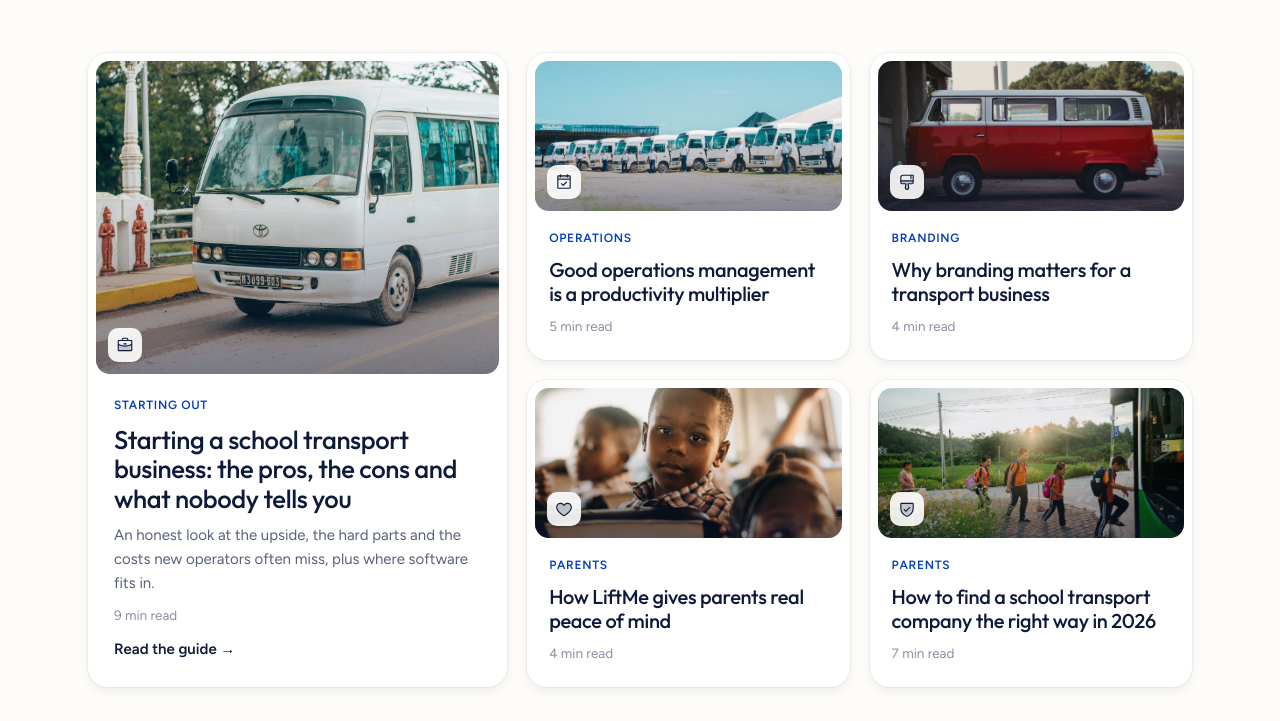
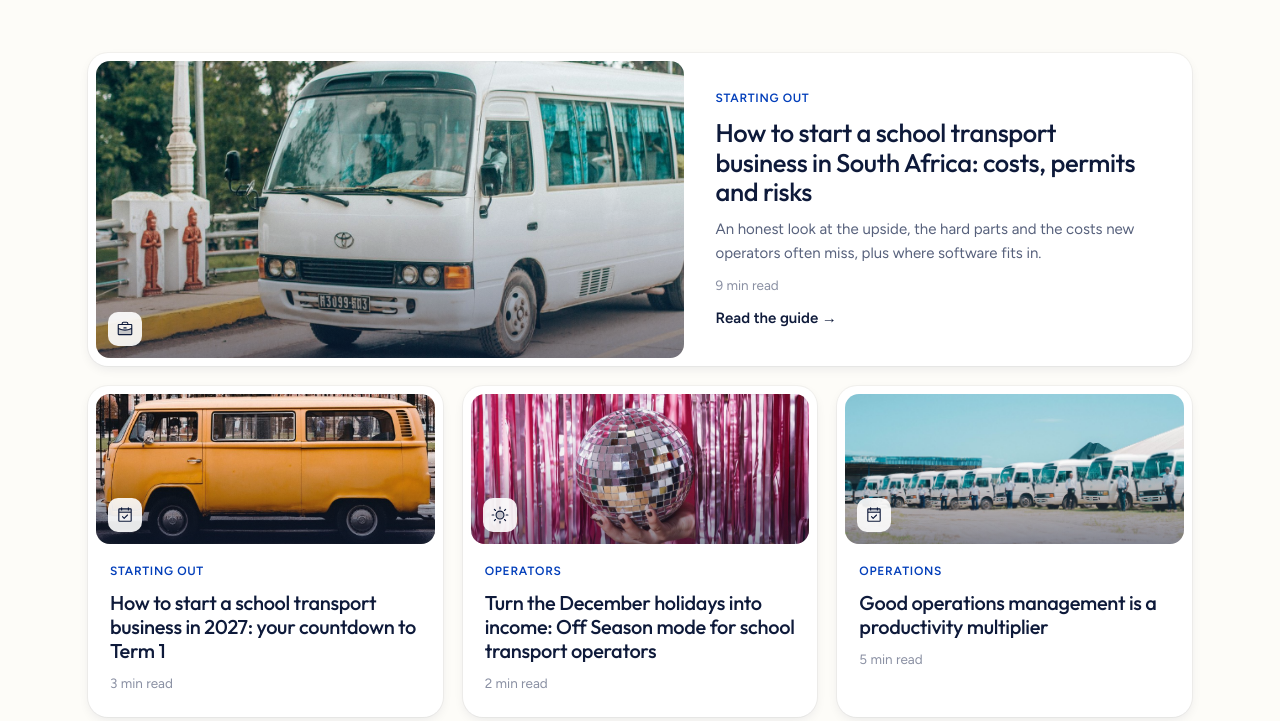
Before and after one commit to coetzeeinvest-oss/lsc-software-site, a plain HTML site: page index.html in a window 1280 px wide. Shown: the part 7502-8223 px from the top of the page. Drawn offline with Linux system fonts and the light colour scheme.

Commit message:
Retitle the starting-a-business post and link blog posts from home and features
Rename the post to "How to Start a School Transport Business in South Africa:
Costs, Permits and Risks" (title, og/twitter, H1, description and the blog and
home cards) to target the how-to-start searches it already gets impressions for.

Add the 2027 and Off Season posts to the home Resources grid, switch that grid to
a wide featured card above a 3x2 so seven cards fit, and add a Further reading
block with three posts to the features page. Bump the stylesheet version on the
home page so the grid change is picked up straight away, and refresh the sitemap
dates for the pages that changed.

Co-Authored-By: Claude Sonnet 5.5 <noreply@anthropic.com>

```diff
--- a/index.html
+++ b/index.html
@@ -27,7 +27,7 @@
 <link rel="preconnect" href="https://fonts.googleapis.com">
 <link rel="preconnect" href="https://fonts.gstatic.com" crossorigin>
 <link href="https://fonts.googleapis.com/css2?family=Figtree:wght@400;500;600;700&family=Outfit:wght@400;500;600&display=swap" rel="stylesheet">
-<link rel="stylesheet" href="styles.css?v=8">
+<link rel="stylesheet" href="styles.css?v=9">
 <script type="application/ld+json">
 {
   "@context": "https://schema.org",
@@ -203,6 +203,7 @@
     <symbol id="ph-pin" viewBox="0 0 256 256"><path d="M184,80c0,56-56,88-56,88S72,136,72,80a56,56,0,0,1,112,0Z" opacity="0.2"/><path d="M112,80a16,16,0,1,1,16,16A16,16,0,0,1,112,80ZM64,80a64,64,0,0,1,128,0c0,59.95-57.58,93.54-60,94.95a8,8,0,0,1-7.94,0C121.58,173.54,64,140,64,80Zm16,0c0,42.2,35.84,70.21,48,78.5,12.15-8.28,48-36.3,48-78.5a48,48,0,0,0-96,0Zm122.77,67.63a8,8,0,0,0-5.54,15C213.74,168.74,224,176.92,224,184c0,13.36-36.52,32-96,32s-96-18.64-96-32c0-7.08,10.26-15.26,26.77-21.36a8,8,0,0,0-5.54-15C29.22,156.49,16,169.41,16,184c0,31.18,57.71,48,112,48s112-16.82,112-48C240,169.41,226.78,156.49,202.77,147.63Z"/></symbol>
     <symbol id="ph-receipt" viewBox="0 0 256 256"><path d="M224,56V208l-32-16-32,16-32-16L96,208,64,192,32,208V56a8,8,0,0,1,8-8H216A8,8,0,0,1,224,56Z" opacity="0.2"/><path d="M72,104a8,8,0,0,1,8-8h96a8,8,0,0,1,0,16H80A8,8,0,0,1,72,104Zm8,40h96a8,8,0,0,0,0-16H80a8,8,0,0,0,0,16ZM232,56V208a8,8,0,0,1-11.58,7.15L192,200.94l-28.42,14.21a8,8,0,0,1-7.16,0L128,200.94,99.58,215.15a8,8,0,0,1-7.16,0L64,200.94,35.58,215.15A8,8,0,0,1,24,208V56A16,16,0,0,1,40,40H216A16,16,0,0,1,232,56Zm-16,0H40V195.06l20.42-10.22a8,8,0,0,1,7.16,0L96,199.06l28.42-14.22a8,8,0,0,1,7.16,0L160,199.06l28.42-14.22a8,8,0,0,1,7.16,0L216,195.06Z"/></symbol>
     <symbol id="ph-shield-check" viewBox="0 0 256 256"><path d="M216,56v56c0,96-88,120-88,120S40,208,40,112V56a8,8,0,0,1,8-8H208A8,8,0,0,1,216,56Z" opacity="0.2"/><path d="M208,40H48A16,16,0,0,0,32,56v56c0,52.72,25.52,84.67,46.93,102.19,23.06,18.86,46,25.26,47,25.53a8,8,0,0,0,4.2,0c1-.27,23.91-6.67,47-25.53C198.48,196.67,224,164.72,224,112V56A16,16,0,0,0,208,40Zm0,72c0,37.07-13.66,67.16-40.6,89.42A129.3,129.3,0,0,1,128,223.62a128.25,128.25,0,0,1-38.92-21.81C61.82,179.51,48,149.3,48,112l0-56,160,0ZM82.34,141.66a8,8,0,0,1,11.32-11.32L112,148.69l50.34-50.35a8,8,0,0,1,11.32,11.32l-56,56a8,8,0,0,1-11.32,0Z"/></symbol>
+    <symbol id="ph-sun" viewBox="0 0 256 256"><path d="M184,128a56,56,0,1,1-56-56A56,56,0,0,1,184,128Z" opacity="0.2"/><path d="M120,40V16a8,8,0,0,1,16,0V40a8,8,0,0,1-16,0Zm72,88a64,64,0,1,1-64-64A64.07,64.07,0,0,1,192,128Zm-16,0a48,48,0,1,0-48,48A48.05,48.05,0,0,0,176,128ZM58.34,69.66A8,8,0,0,0,69.66,58.34l-16-16A8,8,0,0,0,42.34,53.66Zm0,116.68-16,16a8,8,0,0,0,11.32,11.32l16-16a8,8,0,0,0-11.32-11.32ZM192,72a8,8,0,0,0,5.66-2.34l16-16a8,8,0,0,0-11.32-11.32l-16,16A8,8,0,0,0,192,72Zm5.66,114.34a8,8,0,0,0-11.32,11.32l16,16a8,8,0,0,0,11.32-11.32ZM48,128a8,8,0,0,0-8-8H16a8,8,0,0,0,0,16H40A8,8,0,0,0,48,128Zm80,80a8,8,0,0,0-8,8v24a8,8,0,0,0,16,0V216A8,8,0,0,0,128,208Zm112-88H216a8,8,0,0,0,0,16h24a8,8,0,0,0,0-16Z"/></symbol>
     <symbol id="ph-student" viewBox="0 0 256 256"><path d="M224,64,128,96,32,64l96-32Z" opacity="0.2"/><path d="M226.53,56.41l-96-32a8,8,0,0,0-5.06,0l-96,32a8,8,0,0,0-5.4,6.75A5,5,0,0,0,24,64v80a8,8,0,0,0,16,0V75.1L73.59,86.29a64,64,0,0,0,20.65,88.05c-18,7.06-33.56,19.83-44.94,37.29a8,8,0,1,0,13.4,8.74C77.77,197.25,101.57,184,128,184s50.23,13.25,65.3,36.37a8,8,0,0,0,13.4-8.74c-11.38-17.46-27-30.23-44.94-37.29a64,64,0,0,0,20.65-88l44.12-14.7a8,8,0,0,0,0-15.18ZM176,120A48,48,0,1,1,89.35,91.55l36.12,12a8,8,0,0,0,5.06,0l36.12-12A47.89,47.89,0,0,1,176,120ZM128,87.57,57.3,64,128,40.43,198.7,64Z"/></symbol>
     <symbol id="ph-users" viewBox="0 0 256 256"><path d="M168,144a40,40,0,1,1-40-40A40,40,0,0,1,168,144ZM64,56A32,32,0,1,0,96,88,32,32,0,0,0,64,56Zm128,0a32,32,0,1,0,32,32A32,32,0,0,0,192,56Z" opacity="0.2"/><path d="M244.8,150.4a8,8,0,0,1-11.2-1.6A51.6,51.6,0,0,0,192,128a8,8,0,0,1,0-16,24,24,0,1,0-23.24-30,8,8,0,1,1-15.5-4A40,40,0,1,1,219,117.51a67.94,67.94,0,0,1,27.43,21.68A8,8,0,0,1,244.8,150.4ZM190.92,212a8,8,0,1,1-13.85,8,57,57,0,0,0-98.15,0,8,8,0,1,1-13.84-8,72.06,72.06,0,0,1,33.74-29.92,48,48,0,1,1,58.36,0A72.06,72.06,0,0,1,190.92,212ZM128,176a32,32,0,1,0-32-32A32,32,0,0,0,128,176ZM72,120a8,8,0,0,0-8-8A24,24,0,1,1,87.24,82a8,8,0,1,0,15.5-4A40,40,0,1,0,37,117.51,67.94,67.94,0,0,0,9.6,139.19a8,8,0,1,0,12.8,9.61A51.6,51.6,0,0,1,64,128,8,8,0,0,0,72,120Z"/></symbol>
     <symbol id="ph-minus-circle" viewBox="0 0 256 256"><path d="M224,128a96,96,0,1,1-96-96A96,96,0,0,1,224,128Z" opacity="0.2"/><path d="M176,128a8,8,0,0,1-8,8H88a8,8,0,0,1,0-16h80A8,8,0,0,1,176,128Zm56,0A104,104,0,1,1,128,24,104.11,104.11,0,0,1,232,128Zm-16,0a88,88,0,1,0-88,88A88.1,88.1,0,0,0,216,128Z"/></symbol>
@@ -575,10 +576,26 @@
         <div class="blog-card-top has-photo" style="background-image: url('media/blog-banners/startingBusinessBanner.jpg'); background-position: center 35%;"><svg class="icon-duo"><use href="#ph-briefcase"></use></svg></div>
         <div class="blog-card-body">
           <span class="blog-tag">Starting out</span>
-          <h3>Starting a school transport business: the pros, the cons and what nobody tells you</h3>
+          <h3>How to start a school transport business in South Africa: costs, permits and risks</h3>
           <p>An honest look at the upside, the hard parts and the costs new operators often miss, plus where software fits in.</p>
           <span class="blog-meta">9 min read</span>
           <span class="blog-read-more">Read the guide →</span>
+        </div>
+      </a>
+      <a href="blog-how-to-start-school-transport-business-2027.html" class="blog-card">
+        <div class="blog-card-top has-photo" style="background-image: url('media/blog-banners/startBusiness2027Banner.jpg'); background-position: center 55%;"><svg class="icon-duo"><use href="#ph-calendar"></use></svg></div>
+        <div class="blog-card-body">
+          <span class="blog-tag">Starting out</span>
+          <h3>How to start a school transport business in 2027: your countdown to Term 1</h3>
+          <span class="blog-meta">3 min read</span>
+        </div>
+      </a>
+      <a href="blog-off-season-holiday-income.html" class="blog-card">
+        <div class="blog-card-top tone-amber has-photo" style="background-image: url('media/blog-banners/partyLiftsBanner.jpg');"><svg class="icon-duo"><use href="#ph-sun"></use></svg></div>
+        <div class="blog-card-body">
+          <span class="blog-tag">Operators</span>
+          <h3>Turn the December holidays into income: Off Season mode for school transport operators</h3>
+          <span class="blog-meta">2 min read</span>
         </div>
       </a>
       <a href="blog-operations-management.html" class="blog-card">
--- a/styles.css
+++ b/styles.css
@@ -2406,15 +2406,15 @@ section { padding: clamp(48px, 7vw, 88px) 0; }
   .blog-grid.cols-4 { grid-template-columns: repeat(4, 1fr); }
 }
 
-/* Homepage resources: one featured guide beside a 2x2 of smaller posts */
+/* Homepage resources: one wide featured guide above a grid of smaller posts */
 @media (min-width: 700px) {
   .blog-grid.resources > .featured { grid-column: 1 / -1; }
 }
 
 @media (min-width: 1000px) {
-  .blog-grid.resources { grid-template-columns: 1.3fr 1fr 1fr; }
-  .blog-grid.resources > .featured { grid-column: auto; grid-row: span 2; }
-  .blog-grid.resources > .featured .blog-card-top { height: auto; flex: 1; min-height: 260px; }
+  .blog-grid.resources > .featured { flex-direction: row; }
+  .blog-grid.resources > .featured .blog-card-top { height: auto; flex: 1 1 54%; min-height: 280px; }
+  .blog-grid.resources > .featured .blog-card-body { flex: 1 1 46%; justify-content: center; padding: 28px 32px; }
 }
 
 .blog-card.featured .blog-card-top { height: 240px; }
```
Also changed, not shown: blog-starting-school-transport-business.html (+7 -7 lines), blog.html (+1 -1 lines), features.html (+36 -0 lines), sitemap.xml (+4 -4 lines).
